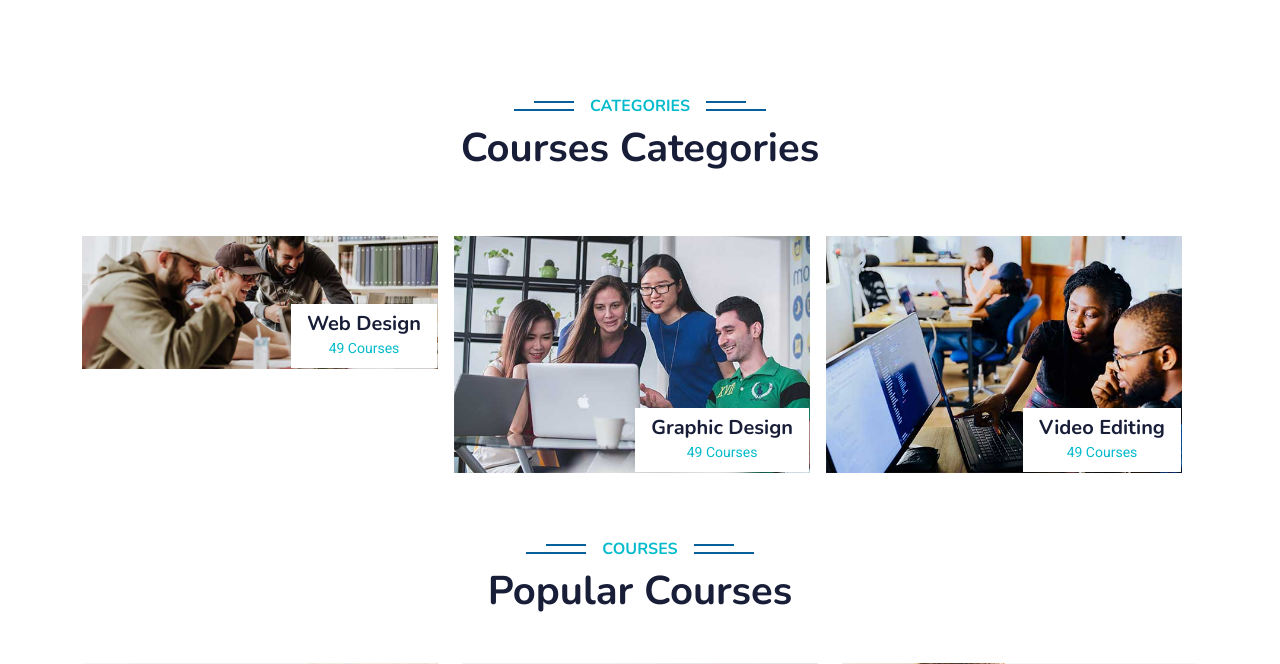
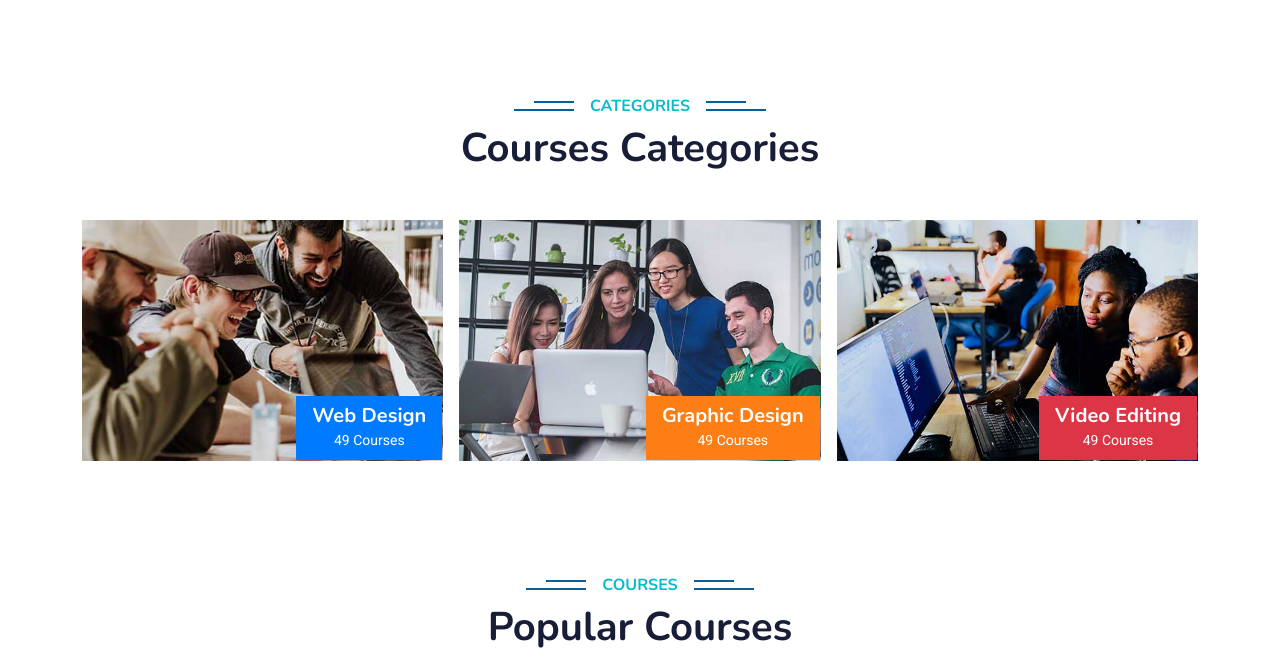
Before and after one commit to renan2013/cefi2026, a PHP site: page / in a window 1280 px wide. Shown: the part 797-1461 px from the top of the page. Run offline with PHP 8.4, Linux system fonts and the light colour scheme; some libraries are stand-ins or nearby versions.

Commit message:
feat: Unificar tamaño de cards y añadir colores a categorías

```diff
--- a/web_site/css/style.css
+++ b/web_site/css/style.css
@@ -302,6 +302,33 @@
     transform: scale(1.1);
 }
 
+.category-web-design-bg {
+    background-color: #007bff !important;
+    color: #FFFFFF !important;
+}
+
+.category-graphic-design-bg {
+    background-color: #fd7e14 !important;
+    color: #FFFFFF !important;
+}
+
+.category-video-editing-bg {
+    background-color: #dc3545 !important;
+    color: #FFFFFF !important;
+}
+
+.category-online-marketing-bg {
+    background-color: #28a745 !important;
+    color: #FFFFFF !important;
+}
+
+.category-web-design-bg h5, .category-web-design-bg small,
+.category-graphic-design-bg h5, .category-graphic-design-bg small,
+.category-video-editing-bg h5, .category-video-editing-bg small,
+.category-online-marketing-bg h5, .category-online-marketing-bg small {
+    color: #FFFFFF !important;
+}
+
 
 /*** Team ***/
 .team-item img {
--- a/web_site/sections/categories.php
+++ b/web_site/sections/categories.php
@@ -6,29 +6,28 @@
                 <h1 class="mb-5">Courses Categories</h1>
             </div>
             <div class="row g-3">
-            <div class="row g-3">
                         <div class="col-lg-4 col-md-6 wow zoomIn" data-wow-delay="0.1s">
-                            <a class="position-relative d-block overflow-hidden" href="">
-                                <img class="img-fluid" src="img/cat-1.jpg" alt="">
-                                <div class="bg-white text-center position-absolute bottom-0 end-0 py-2 px-3" style="margin: 1px;">
+                            <a class="position-relative d-block h-100 overflow-hidden" href="">
+                                <img class="img-fluid w-100 h-100" src="img/cat-1.jpg" alt="" style="object-fit: cover;">
+                                <div class="text-center position-absolute bottom-0 end-0 py-2 px-3 category-web-design-bg" style="margin: 1px;">
                                     <h5 class="m-0">Web Design</h5>
                                     <small class="text-primary">49 Courses</small>
                                 </div>
                             </a>
                         </div>
                         <div class="col-lg-4 col-md-6 wow zoomIn" data-wow-delay="0.3s">
-                            <a class="position-relative d-block overflow-hidden" href="">
-                                <img class="img-fluid" src="img/cat-2.jpg" alt="">
-                                <div class="bg-white text-center position-absolute bottom-0 end-0 py-2 px-3" style="margin: 1px;">
+                            <a class="position-relative d-block h-100 overflow-hidden" href="">
+                                <img class="img-fluid w-100 h-100" src="img/cat-2.jpg" alt="" style="object-fit: cover;">
+                                <div class="text-center position-absolute bottom-0 end-0 py-2 px-3 category-graphic-design-bg" style="margin: 1px;">
                                     <h5 class="m-0">Graphic Design</h5>
                                     <small class="text-primary">49 Courses</small>
                                 </div>
                             </a>
                         </div>
                         <div class="col-lg-4 col-md-6 wow zoomIn" data-wow-delay="0.5s">
-                            <a class="position-relative d-block overflow-hidden" href="">
-                                <img class="img-fluid" src="img/cat-3.jpg" alt="">
-                                <div class="bg-white text-center position-absolute bottom-0 end-0 py-2 px-3" style="margin: 1px;">
+                            <a class="position-relative d-block h-100 overflow-hidden" href="">
+                                <img class="img-fluid w-100 h-100" src="img/cat-3.jpg" alt="" style="object-fit: cover;">
+                                <div class="text-center position-absolute bottom-0 end-0 py-2 px-3 category-video-editing-bg" style="margin: 1px;">
                                     <h5 class="m-0">Video Editing</h5>
                                     <small class="text-primary">49 Courses</small>
                                 </div>
@@ -37,7 +36,7 @@
                 <div class="col-lg-4 col-md-6 wow zoomIn" data-wow-delay="0.7s">
                     <a class="position-relative d-block h-100 overflow-hidden" href="">
                         <img class="img-fluid position-absolute w-100 h-100" src="img/cat-4.jpg" alt="" style="object-fit: cover;">
-                        <div class="bg-white text-center position-absolute bottom-0 end-0 py-2 px-3" style="margin:  1px;">
+                        <div class="text-center position-absolute bottom-0 end-0 py-2 px-3 category-online-marketing-bg" style="margin:  1px;">
                             <h5 class="m-0">Online Marketing</h5>
                             <small class="text-primary">49 Courses</small>
                         </div>
```
